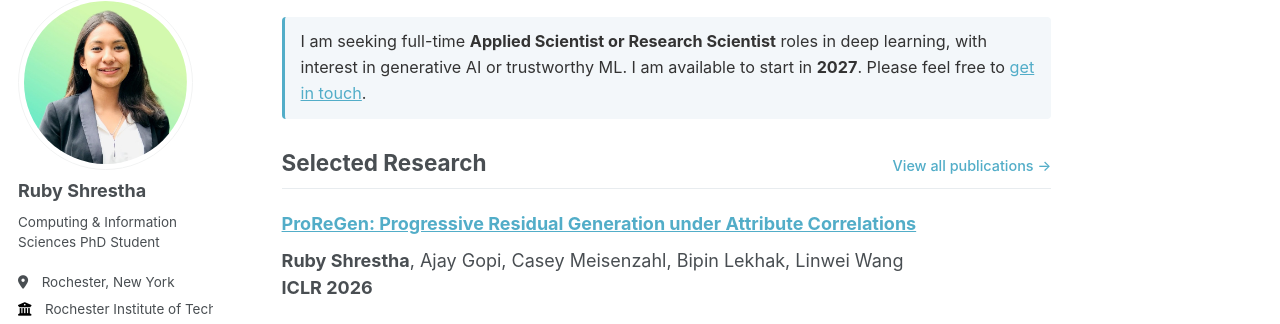
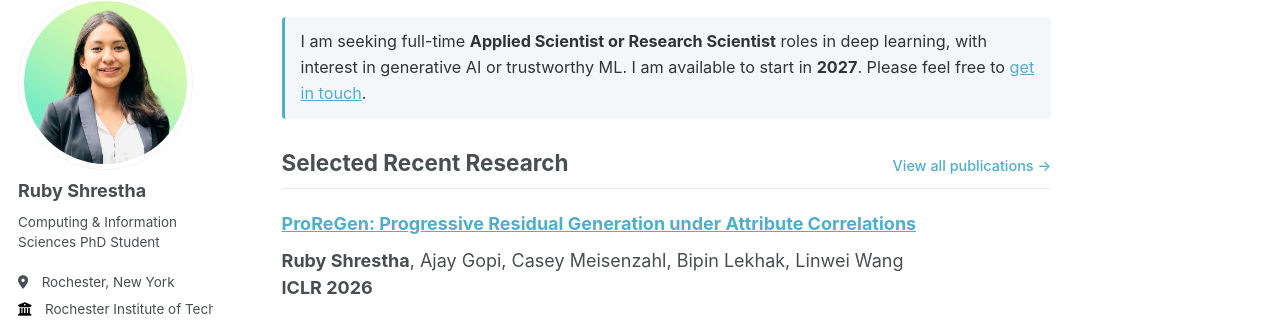
Before and after one commit to ruby-stha/ruby-stha.github.io, a Jekyll site: the page built from _pages/about.md, in a window 1280 px wide and 900 px high, scrolled down 334 px. Shown: the part 111-435 px from the top of the window. Built offline with Jekyll 4.4.1, drawn with Linux system fonts in a browser that asks for light colours; some web fonts are replaced.

Commit message:
About update

```diff
--- a/_pages/about.md
+++ b/_pages/about.md
@@ -19,7 +19,7 @@ My current work explores these themes in computer vision, investigating how corr
 
 
 <div class="research-header">
-  <h2 id="selected-research">Selected Research</h2>
+  <h2 id="selected-research">Selected Recent Research</h2>
   <a
     class="all-publications"
     href="{{ '/publications/' | relative_url }}">
```
